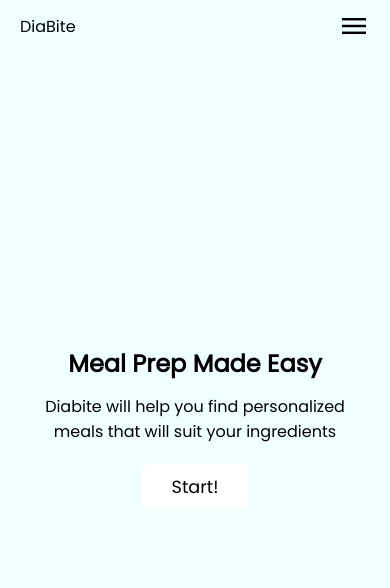
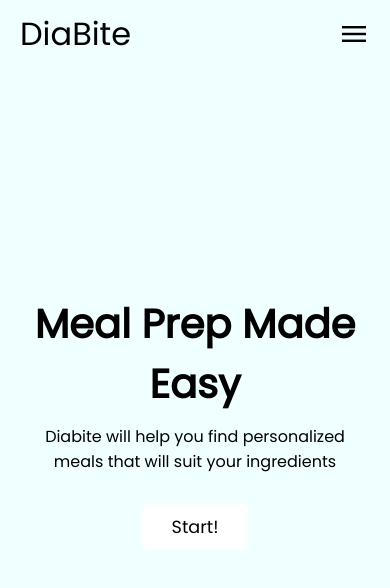
Before and after one commit to appsForGoodGroup/Diabite-website, a plain HTML site: page index.html in a window 390 px wide. Drawn offline with nearby package versions, Linux system fonts and the light colour scheme.

Commit message:
fixed some syntax stuff

```diff
--- a/style.css
+++ b/style.css
@@ -33,7 +33,7 @@ header .navbar{
 
 
 .navbar .logo{
-  font-size: 2.1 rem;
+  font-size: 2rem;
   font-weight: 500;
 }
 
@@ -71,21 +71,21 @@ form{
   padding: 0 20px;
 }
 
-.herosection .content{
+.hero-section .content{
   color: black;
   max-width: 1200px;
   width: 100%;
   margin: 0 auto;
 }
 
-.herosection .content h1{
+.hero-section .content h1{
   font-size: 3rem;
   max-width: 600px;
   margin-bottom: 10px;
 }
-.herosection .content p{
+.hero-section .content p{
   font-weight: 300;
-  margin-top: 15px;
+  margin-bottom: 10px;
   max-width: 600px;
 }
 
@@ -150,8 +150,8 @@ form{
     width: 260px;
     height: 100vh;
     background: #fff;
-    padding: 70 40 0;
-    transition: left 0.3 ease;
+    padding: 70px 40px 0px;
+    transition: left 0.3s ease;
   }
 
   header.show-menu .navbar .links{
@@ -162,16 +162,16 @@ form{
     text-align: center;
   }
 
-  .hero-section .content :is(h1,p){
+  .hero-section .content:is(h1,p){
     max-width: 100%;
   }
 
   .hero-section .content h1{
-    font-size: 2.5 rem;
+    font-size: 2.5rem;
     line-height: 60px
   }
 
-  .herosection .content button{
+  .hero-section .content button{
     padding: 10 20;
 
   }
```
